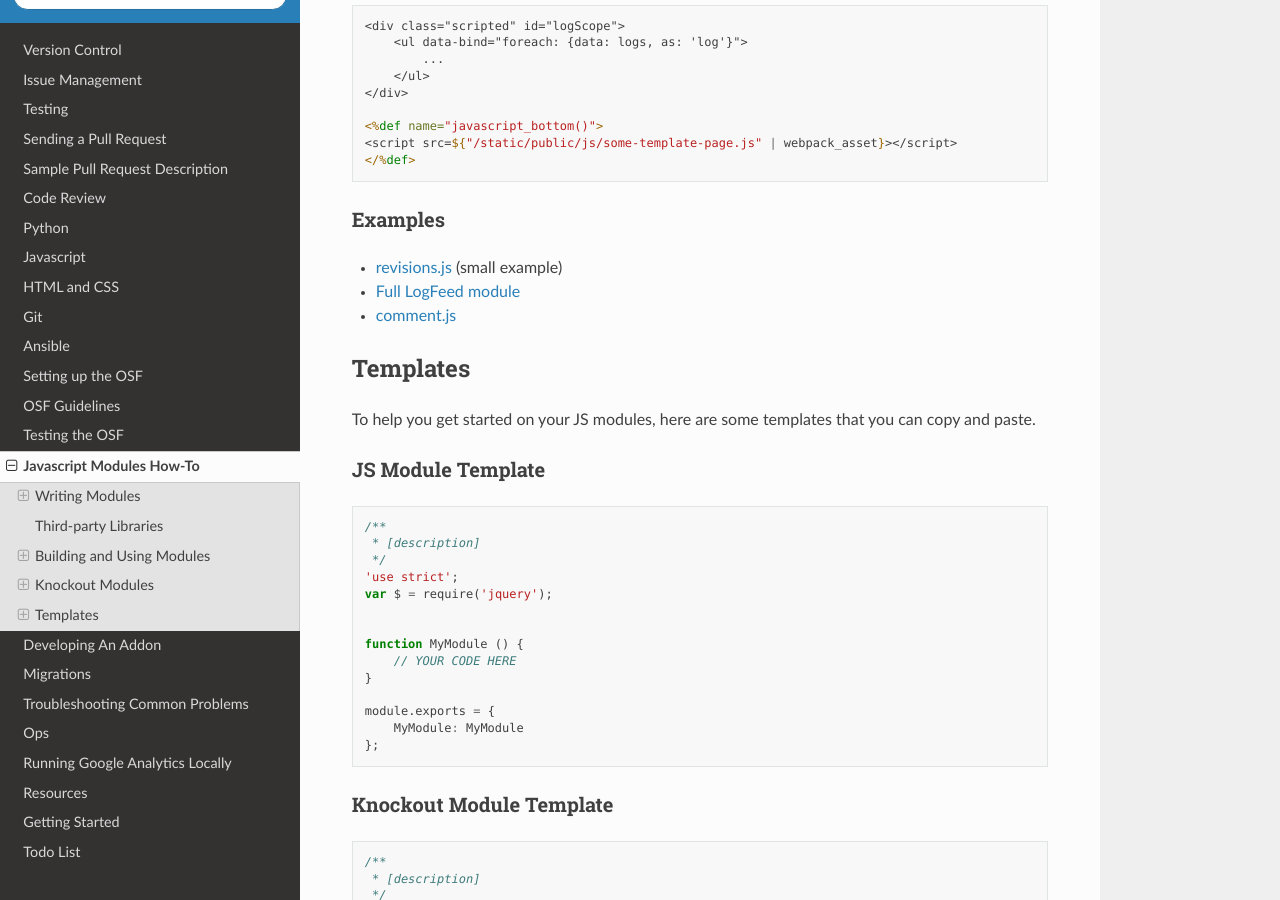
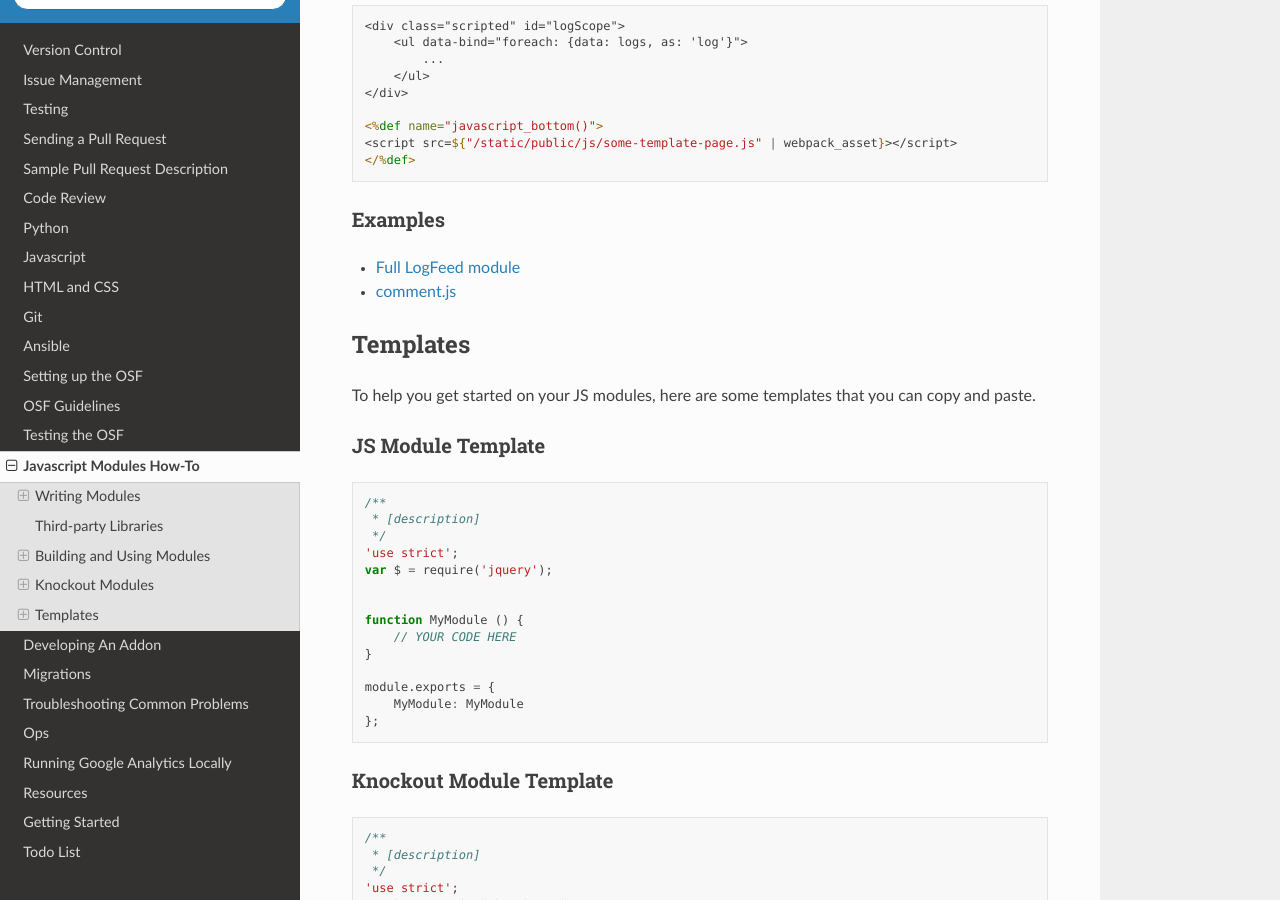
Before and after one commit to CenterForOpenScience/COSDev, a Sphinx documentation site: the page built from docs/osf/js_modules.rst, in a window 1280 px wide and 900 px high, scrolled down 5347 px. Built offline with Sphinx 7.4.7 and the Read the Docs theme 2.0.0, drawn with Linux system fonts in a browser that asks for light colours.

Commit message:
Remove broken link

```diff
--- a/docs/osf/js_modules.rst
+++ b/docs/osf/js_modules.rst
@@ -263,7 +263,6 @@ Knockout modules aren't much different from regular modules.
 Examples
 --------
 
-- `revisions.js <https://github.com/CenterForOpenScience/osf.io/blob/develop/website/addons/dropbox/static/revisions.js>`_ (small example)
 - `Full LogFeed module <https://github.com/CenterForOpenScience/osf.io/blob/develop/website/static/js/logFeed.js>`_
 - `comment.js <https://github.com/CenterForOpenScience/osf.io/blob/develop/website/static/js/comment.js>`_
 
```
